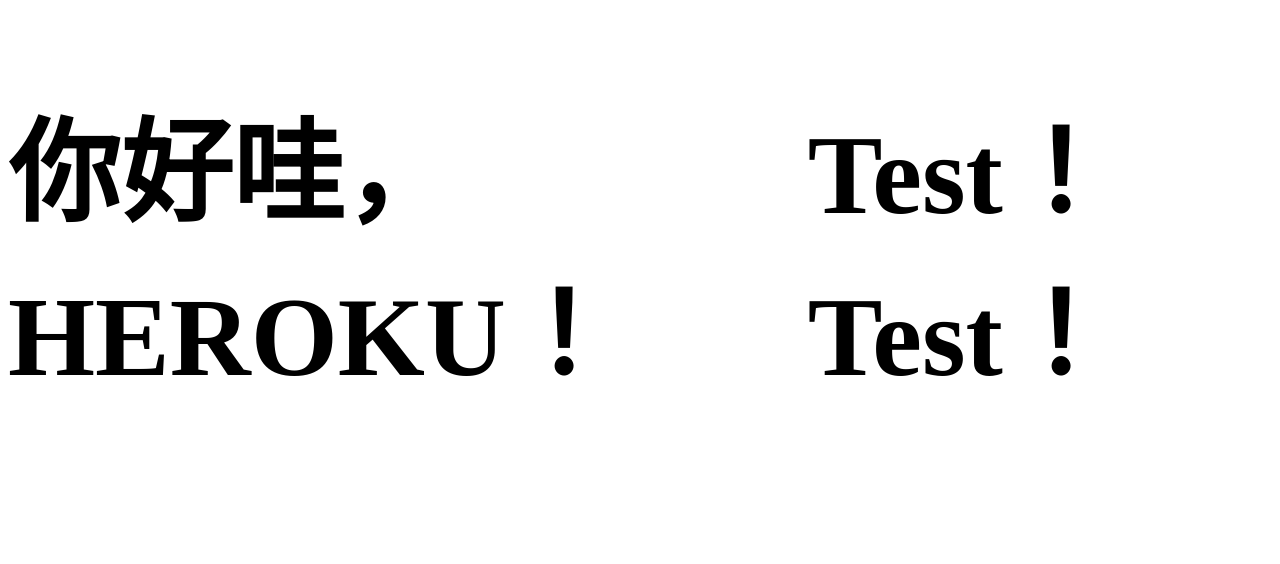
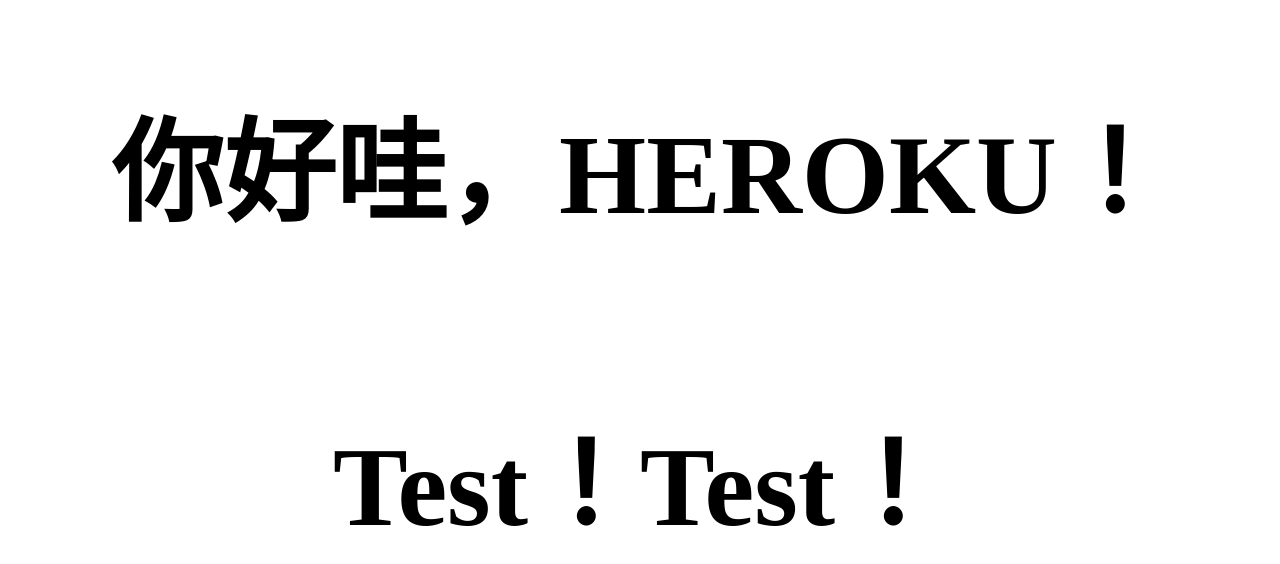
Before and after one commit to cbdyzj/hello-heroku-nodejs, a website: page public/index.html in a window 1280 px wide. Drawn offline with Linux system fonts and the light colour scheme.

Commit message:
add Dockerfile

```diff
--- a/public/index.html
+++ b/public/index.html
@@ -9,12 +9,12 @@
     <style>
         body {
             display: flex;
-            justify-content: center;
-            align-content: center;
+            flex-direction: column;
         }
 
         h1 {
             font-size: 7em;
+            text-align: center;
         }
     </style>
 </head>
```
Also changed, not shown: package.json (line endings or trailing spaces), 1 other file.
